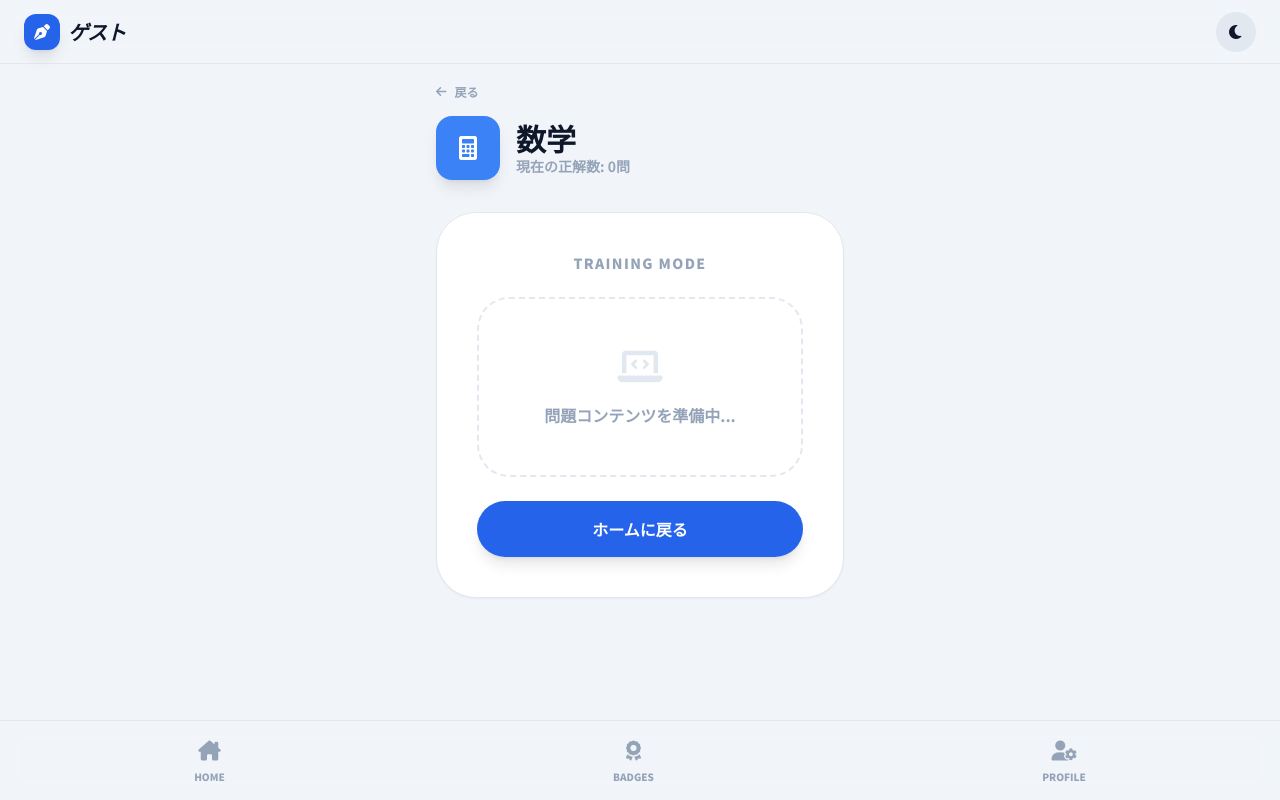
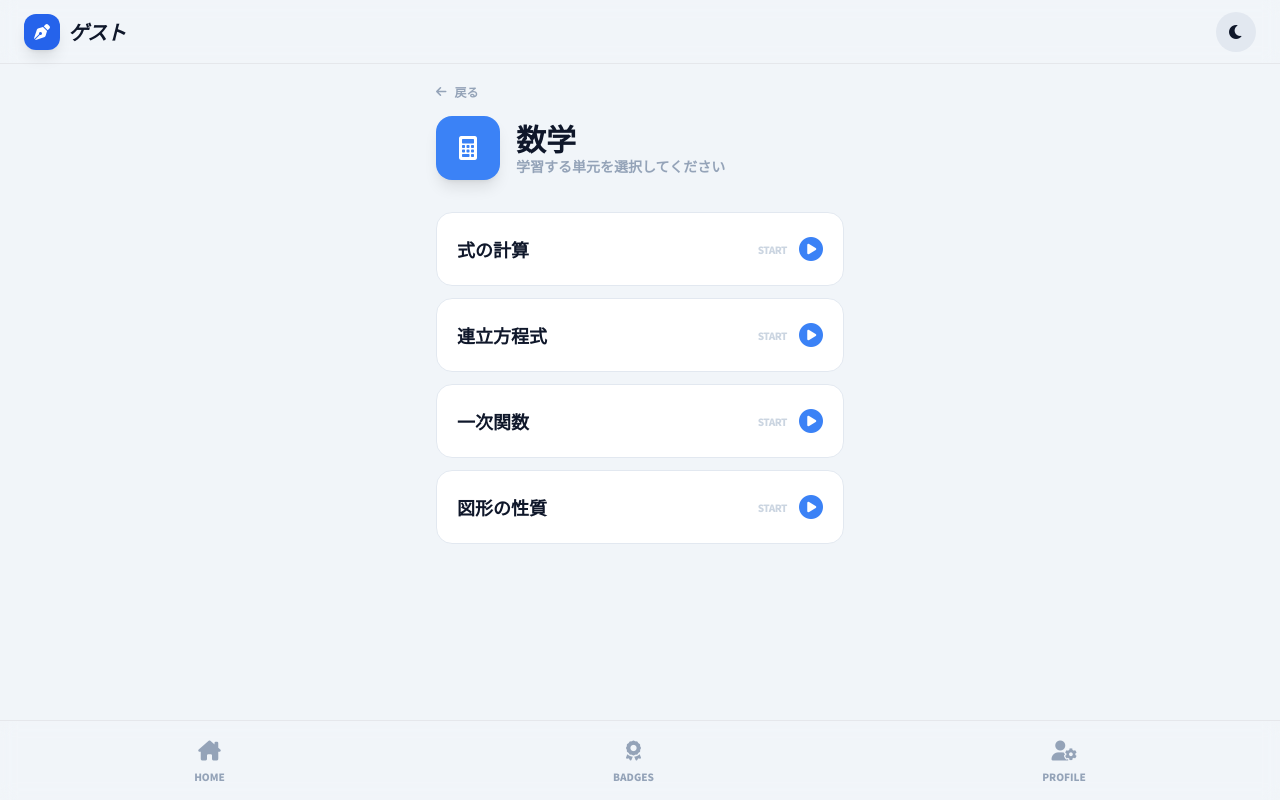
Before and after one commit to akaonidayo/superstudypractice, a plain HTML site: page index.html in a window 1280 px wide. Both pictures are taken after a click on the button "数学". Drawn offline with nearby package versions, Linux system fonts and the light colour scheme; files whose address does not match are found by name.

Commit message:
Add files via upload
ｈｊｄｆｇｈ

```diff
--- a/index.html
+++ b/index.html
@@ -105,7 +105,6 @@
             if(homeName) homeName.innerText = name;
         }
 
-        // 修正箇所：onclickの遷移先をshowSubjectに修正
         function showHome() {
             const s = getStats();
             document.getElementById('view-container').innerHTML = `
@@ -129,11 +128,30 @@
             updateUIWithNewName(s.name);
         }
 
-        // 新設：各教科の詳細画面を表示する関数
-        function showSubject(id) {
+        // --- 追加：問題データの管理用変数 ---
+        let currentQuestions = [];
+        let currentSubjectId = "";
+
+        // --- 変更：showSubject 関数（JSONデータの読み込みと単元選択の追加） ---
+        async function showSubject(id) {
+            currentSubjectId = id;
             const s = getStats();
             const subject = subjects.find(sj => sj.id === id);
-            document.getElementById('view-container').innerHTML = `
+            const container = document.getElementById('view-container');
+
+            // ローディング表示
+            container.innerHTML = `<div class="flex items-center justify-center min-h-[50vh]"><i class="fa-solid fa-circle-notch animate-spin text-4xl text-blue-500"></i></div>`;
+
+            try {
+                // 教科ID + 2basic.json（例: kokugo2basic.json）を読み込む
+                const response = await fetch(`${id}2basic.json`);
+                if (!response.ok) throw new Error();
+                currentQuestions = await response.json();
+
+                // 重複を除いた単元名のリストを作成
+                const units = [...new Set(currentQuestions.map(q => q.unit))];
+
+                container.innerHTML = `
                     <div class="fade-in">
                         <button onclick="showHome()" class="text-slate-400 font-black text-xs mb-4 flex items-center gap-2">
                             <i class="fa-solid fa-arrow-left"></i> 戻る
@@ -144,18 +162,35 @@
                             </div>
                             <div>
                                 <h2 class="text-3xl font-black">${subject.name}</h2>
-                            <p class="text-slate-400 font-bold text-sm">現在の正解数: ${s[id]}問</p>
+                                <p class="text-slate-400 font-bold text-sm">学習する単元を選択してください</p>
                             </div>
                         </div>
-                    <div class="card-ui p-10 rounded-[2.5rem] text-center shadow-sm">
-                        <p class="text-slate-400 font-black text-sm mb-6 uppercase tracking-widest">Training Mode</p>
-                        <div class="py-12 border-2 border-dashed border-slate-200 dark:border-slate-800 rounded-[2rem] mb-6">
-                            <i class="fa-solid fa-laptop-code text-4xl text-slate-200 mb-4"></i>
-                            <p class="text-slate-400 font-bold">問題コンテンツを準備中...</p>
+
+                        <div class="grid gap-3">
+                            ${units.map(unit => `
+                                <button onclick="startTraining('${unit}')" class="card-ui p-5 rounded-2xl flex items-center justify-between hover:border-blue-500 transition-all active:scale-95">
+                                    <span class="font-black text-lg">${unit}</span>
+                                    <div class="flex items-center gap-3">
+                                        <span class="text-[10px] font-black text-slate-300 uppercase tracking-tighter">Start</span>
+                                        <i class="fa-solid fa-circle-play text-blue-500 text-2xl"></i>
                                     </div>
-                        <button onclick="showHome()" class="w-full py-4 bg-blue-600 text-white rounded-full font-black shadow-lg">ホームに戻る</button>
+                                </button>
+                            `).join('')}
                         </div>
                     </div>`;
+            } catch (e) {
+                container.innerHTML = `
+                    <div class="text-center py-20">
+                        <i class="fa-solid fa-circle-exclamation text-4xl text-red-400 mb-4"></i>
+                        <p class="font-black text-slate-500">問題データ (${id}2basic.json) が<br>見つかりませんでした</p>
+                        <button onclick="showHome()" class="mt-8 px-8 py-3 bg-slate-200 dark:bg-slate-800 rounded-full font-black text-sm">ホームへ戻る</button>
+                    </div>`;
+            }
+        }
+
+        // --- 新設：トレーニング開始（プレースホルダ） ---
+        function startTraining(unit) {
+            openModal(unit, "<i class='fa-solid fa-rocket text-blue-500'></i>", "READY", "トレーニング画面は現在開発中です。\n選択された単元のデータは正常にロードされています。");
         }
 
         function showProfile() {
@@ -200,7 +235,7 @@
             document.getElementById('modal-title').innerText = title;
             document.getElementById('modal-icon').innerHTML = iconHtml;
             document.getElementById('modal-status').innerText = status;
-            document.getElementById('modal-status').className = `text-[10px] font-black tracking-widest mb-6 ${status === '獲得済み' ? 'text-emerald-500' : 'text-slate-400'}`;
+            document.getElementById('modal-status').className = `text-[10px] font-black tracking-widest mb-6 ${status === '獲得済み' || status === 'SUCCESS' ? 'text-emerald-500' : 'text-slate-400'}`;
             document.getElementById('modal-desc').innerText = desc;
             document.getElementById('modal').classList.add('active');
         }
```
Lines whose indentation alone changed are shown as unchanged.
